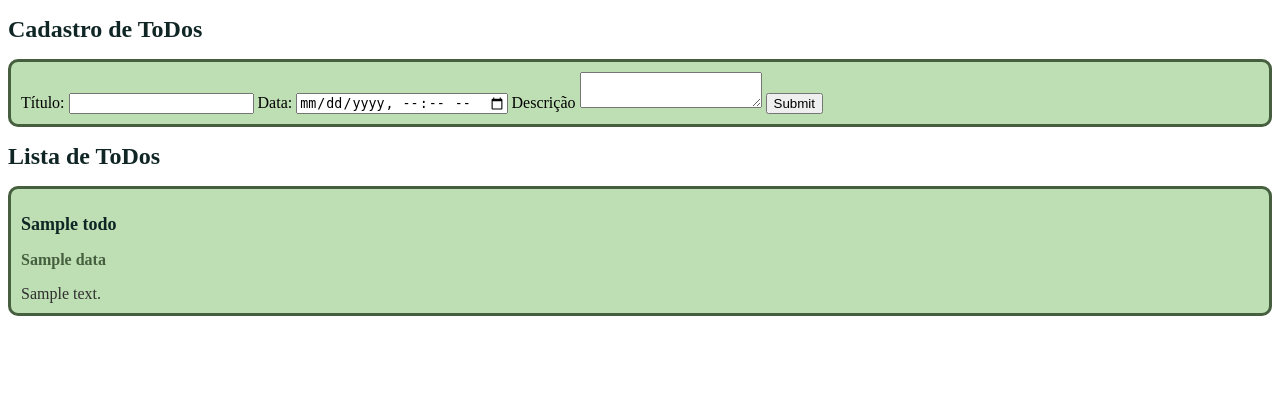
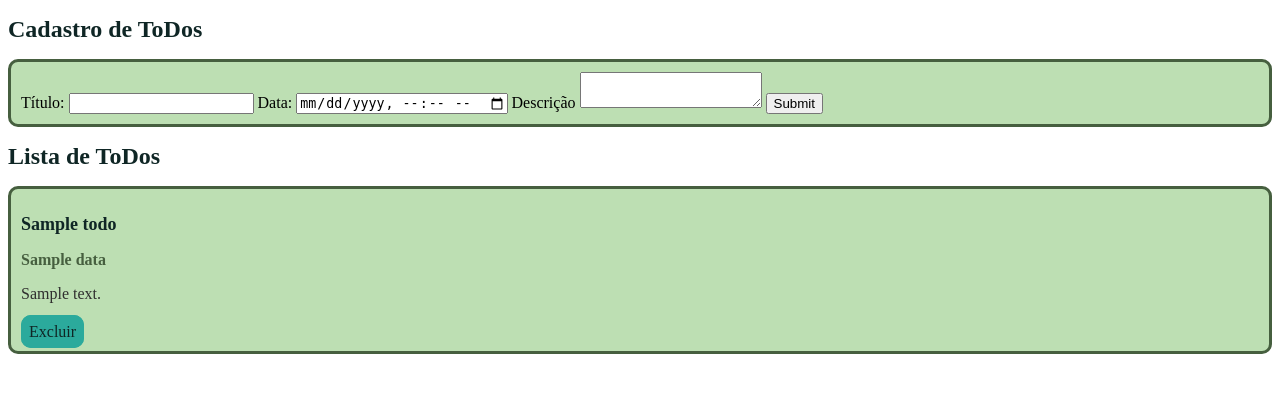
Before and after one commit to UniversidadeDeVassouras/labproghiper-2021.1-todoweb, a Python web app: template templates/home.html in a window 1280 px wide. Shown: the top 393 px of the page. Run offline with Jinja, Linux system fonts and the light colour scheme; the template is opened without the code that fills it: most values are stand-ins (such as "Sample title", 1, 10 or a date in 2020).

Commit message:
feat: Excluir ToDo Criada a funcionalidade de exclusão de ToDos

```diff
--- a/static/css/home.css
+++ b/static/css/home.css
@@ -38,3 +38,18 @@ h2 {
     color: #465F3F;
     font-weight: bolder;
 }
+
+footer {
+    margin-top: 20px
+}
+
+.botao-excluir {
+    color: #0F2625;
+    font-style: normal;
+    text-decoration: none;
+    background-color: #2BAA9C;
+    border-radius: 10px;
+    border-color: #2BAA9C;
+    border-style: solid;
+    padding: 5px;
+}
--- a/templates/home.html
+++ b/templates/home.html
@@ -27,6 +27,9 @@
                      <p>{{ todo.data }}</p>
                  </header>
                  <article>{{ todo.descricao }}</article>
+                 <footer>
+                     <a class="botao-excluir" href="{{ url_for('excluir', id=todo.id) }}">Excluir</a>
+                 </footer>
             </section>
         {% endfor %}
     </section>
```
